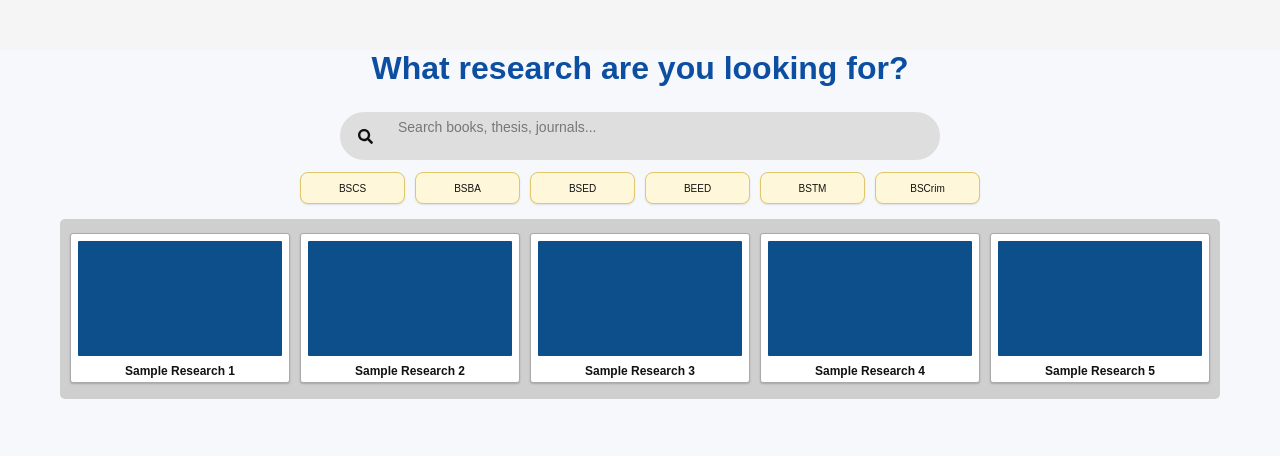
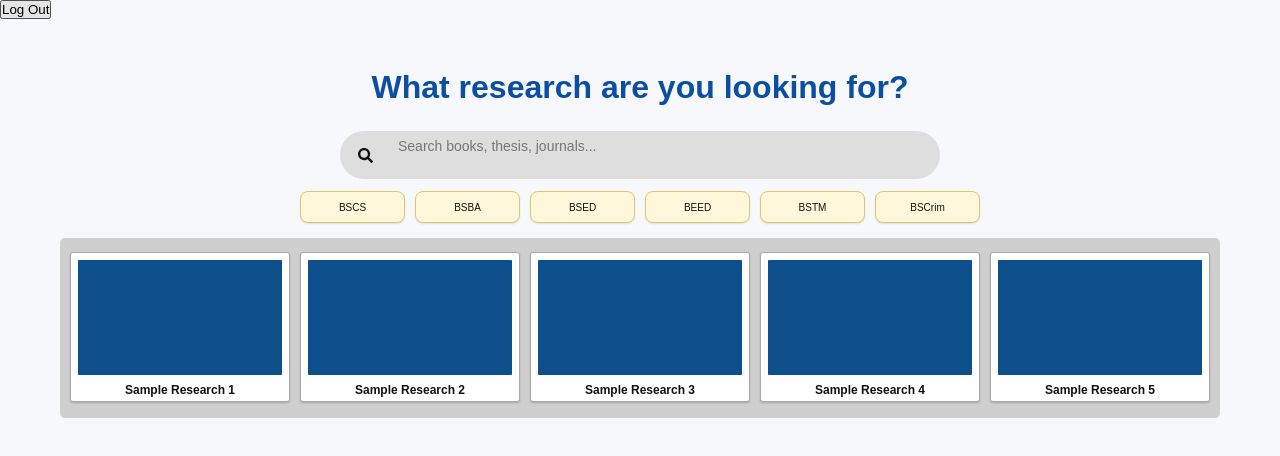
Before and after one commit to AngeloMaluya/ICC_LIBRARY, a React (Vite) app: page /library in a window 1280 px wide. Shown: the top 456 px of the page. Built offline with nearby package versions, Linux system fonts and the light colour scheme; sample sign-in values are in the browser's storage.

Commit message:
test logout button

```diff
--- a/src/library/library.jsx
+++ b/src/library/library.jsx
@@ -11,6 +11,15 @@ import {
 
 export const Library = () => {
   const navigate = useNavigate();
+
+  const handleLogout = () => {
+  localStorage.removeItem("libraryUser");
+  localStorage.removeItem("googleEmail");
+  localStorage.removeItem("googleName");
+  localStorage.removeItem("googlePicture");
+
+  navigate("/");
+};
 
   useEffect(() => {
     document.title = "Library Management System";
@@ -61,7 +70,12 @@ export const Library = () => {
   return (
     <div className="library">
 
-
+     <button
+  className="logout-btn"
+  onClick={handleLogout}
+>
+  Log Out
+</button>
 
       <main className="hero">
 
```
